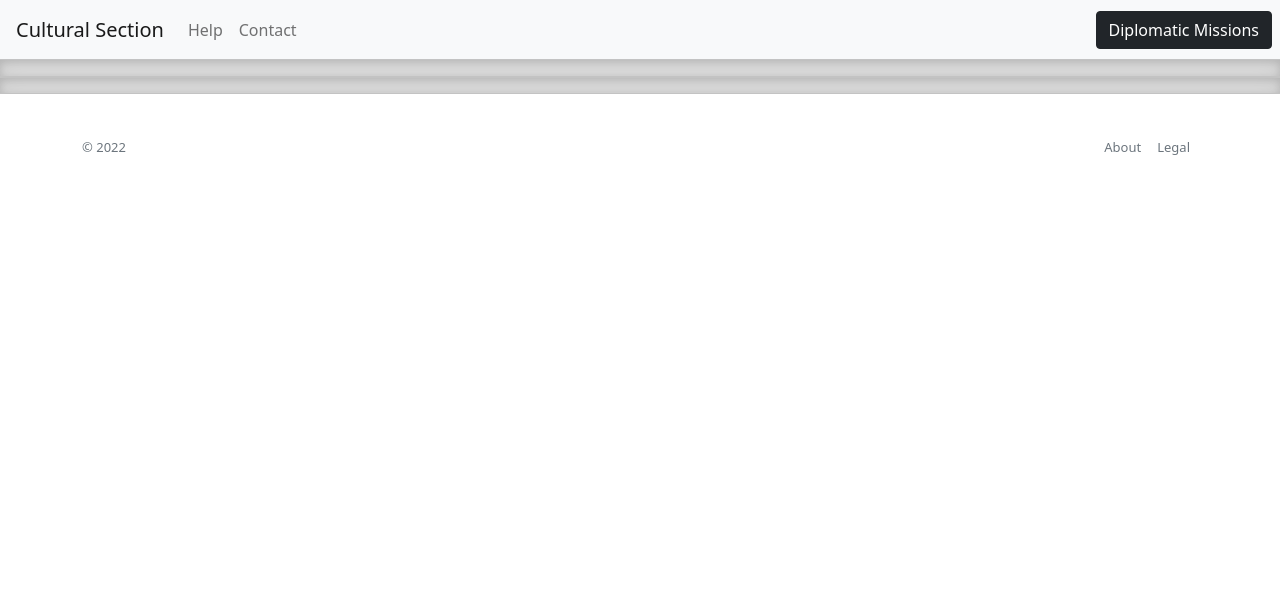
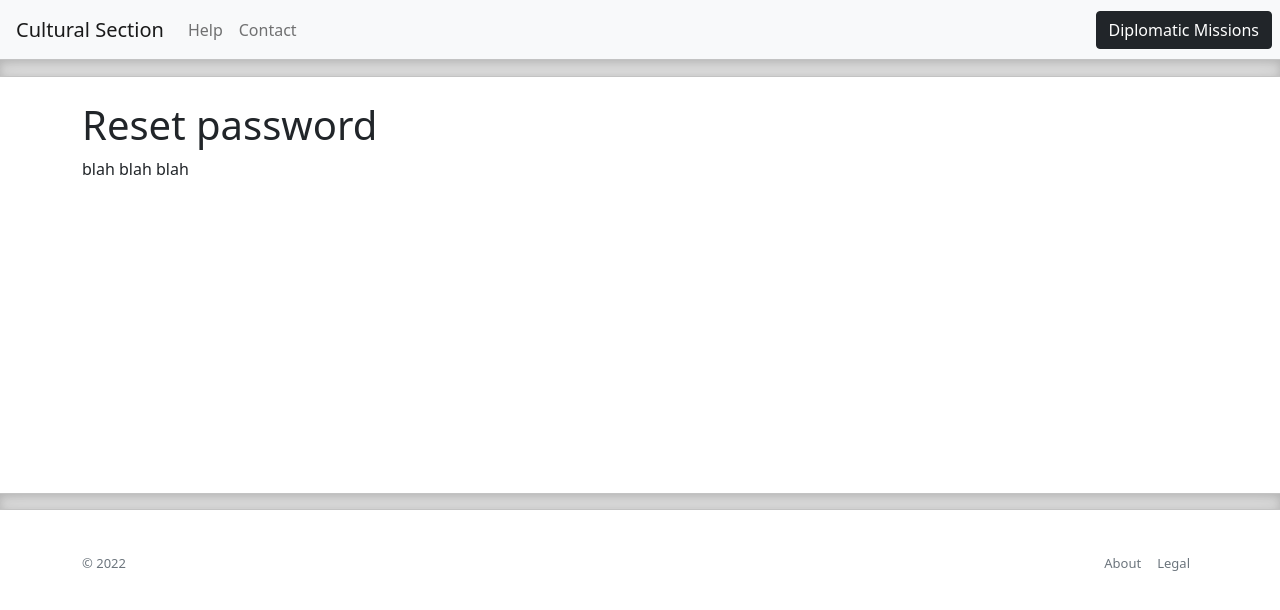
Before and after one commit to aa-ag/culturalsection, a Vue app in the folder client/: page /reset in a window 1280 px wide. Shown: the top 610 px of the page. Built offline with nearby package versions, Linux system fonts and the light colour scheme.

Commit message:
Add Reset component to reset passwords, and modify Login component accordingly

```diff
--- a/client/src/components/Login.vue
+++ b/client/src/components/Login.vue
@@ -13,6 +13,7 @@
           </span>
         </div>
         <input type="password" class="form-control" id="exampleInputPassword1">
+        <a href="passwordreset" class="stretched-link">Forgot password?</a>
     </div>
     <div class="mb-3 form-check">
         <input type="checkbox" class="form-check-input" id="exampleCheck1">
--- /dev/null
+++ b/client/src/components/Reset.vue
@@ -0,0 +1,12 @@
+<template>
+  <div class="container">
+    <h1>Reset password</h1>
+    <p>blah blah blah</p>
+  </div>
+</template>
+<style>
+.container {
+  padding-top: 1.5rem;
+  height: 26rem;
+}
+</style>
--- a/client/src/router/index.js
+++ b/client/src/router/index.js
@@ -5,6 +5,7 @@ import Help from "../components/Help.vue";
 import Contact from "../components/Contact.vue";
 import About from "../components/About.vue";
 import Legal from "../components/Legal.vue";
+import Reset from "../components/Reset.vue";
 
 const routes = [
   {
@@ -37,6 +38,11 @@ const routes = [
     name: "Legal",
     component: Legal,
   },
+  {
+    path: "/reset",
+    name: "Reset",
+    component: Reset,
+  },
 ];
 
 const router = createRouter({
```
